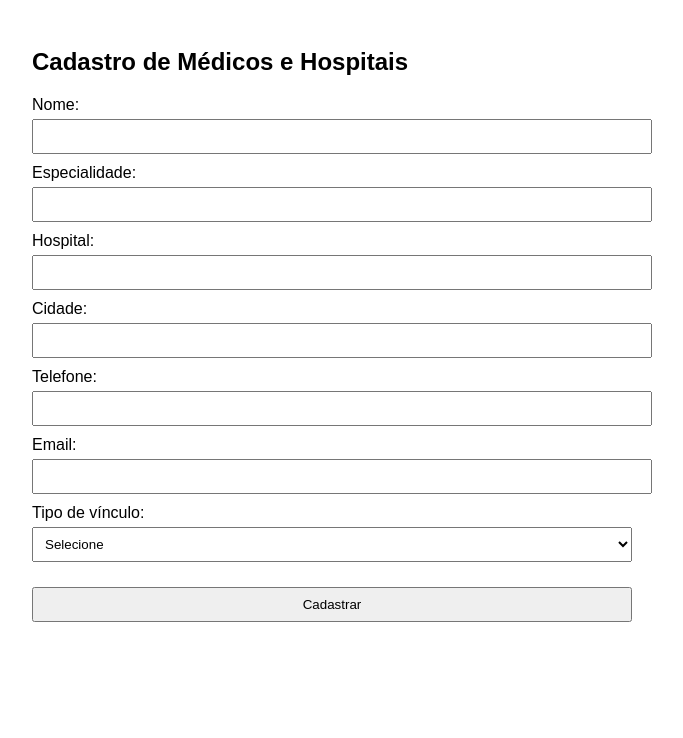
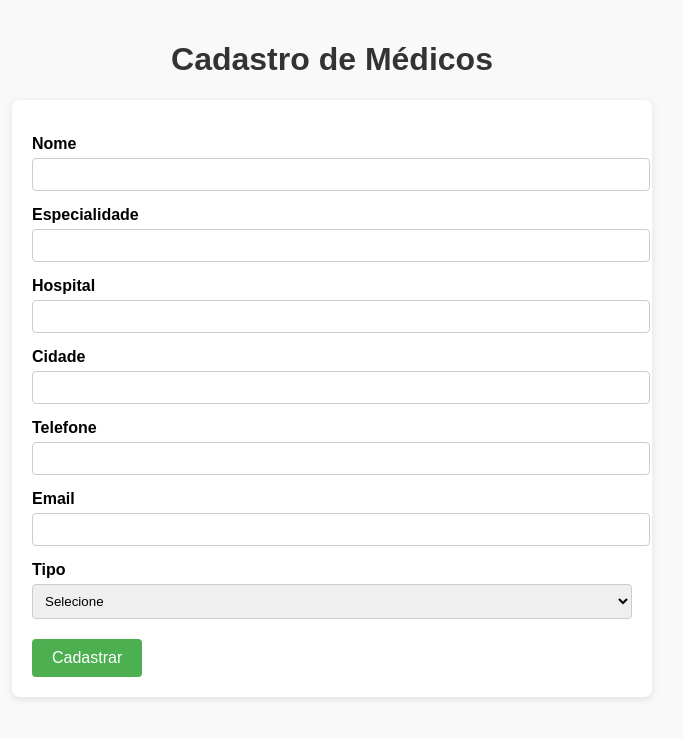
Before and after one commit to held95/cadastromgnet, a plain HTML site: page index.html in a window 1280 px wide. Shown: the whole page, without its empty margins (308-991 px from the left). Drawn offline with Linux system fonts and the light colour scheme.

Commit message:
Update index.html

```diff
--- a/index.html
+++ b/index.html
@@ -1,109 +1,126 @@
 <!DOCTYPE html>
 <html lang="pt-BR">
 <head>
-  <meta charset="UTF-8">
-  <title>Cadastro de Médicos e Hospitais</title>
+  <meta charset="UTF-8" />
+  <meta name="viewport" content="width=device-width, initial-scale=1.0"/>
+  <title>Cadastro de Médicos</title>
   <style>
     body {
       font-family: Arial, sans-serif;
+      background-color: #f9f9f9;
+      margin: 0;
       padding: 20px;
     }
-
-    .container {
+    h1 {
+      text-align: center;
+      color: #333;
+    }
+    form {
       max-width: 600px;
       margin: auto;
+      background: white;
+      padding: 20px;
+      border-radius: 8px;
+      box-shadow: 0 2px 8px rgba(0,0,0,0.1);
     }
-
     label {
       display: block;
-      margin-top: 10px;
+      margin-top: 15px;
+      font-weight: bold;
     }
-
-    input, select, button {
+    input, select {
       width: 100%;
       padding: 8px;
       margin-top: 5px;
+      border-radius: 4px;
+      border: 1px solid #ccc;
+    }
+    button {
+      margin-top: 20px;
+      padding: 10px 20px;
+      background: #4CAF50;
+      color: white;
+      border: none;
+      border-radius: 4px;
+      cursor: pointer;
+      font-size: 16px;
+    }
+    button:hover {
+      background: #45a049;
     }
 
-    .footer {
-      margin-top: 20px;
-      text-align: center;
-    }
-
-    /* Estilo do modal */
-    #modalTermo {
+    /* Modal styles */
+    .modal {
       display: none;
       position: fixed;
+      z-index: 1000;
+      left: 0;
       top: 0;
-      left: 0;
       width: 100%;
       height: 100%;
-      background: rgba(0,0,0,0.6);
-      z-index: 1000;
+      background-color: rgba(0,0,0,0.5);
       justify-content: center;
       align-items: center;
     }
-
-    #modalTermo .modal-content {
-      background: white;
+    .modal-content {
+      background-color: #fff;
+      padding: 30px;
       border-radius: 10px;
-      width: 90%;
-      max-width: 600px;
-      padding: 20px;
-      position: relative;
+      max-width: 500px;
+      text-align: center;
+    }
+    .modal-content iframe {
+      width: 100%;
+      height: 300px;
+      border: none;
+      margin-bottom: 15px;
+    }
+    .modal-content label {
+      display: inline-block;
+      margin: 10px 0;
+      font-weight: normal;
     }
   </style>
 </head>
 <body>
+  <h1>Cadastro de Médicos</h1>
+  <form id="cadastroForm">
+    <label for="nome">Nome</label>
+    <input type="text" id="nome" required />
 
-  <div class="container">
-    <h2>Cadastro de Médicos e Hospitais</h2>
+    <label for="especialidade">Especialidade</label>
+    <input type="text" id="especialidade" required />
 
-    <form id="cadastroForm">
-      <label for="nome">Nome:</label>
-      <input type="text" id="nome" required>
+    <label for="hospital">Hospital</label>
+    <input type="text" id="hospital" required />
 
-      <label for="especialidade">Especialidade:</label>
-      <input type="text" id="especialidade" required>
+    <label for="cidade">Cidade</label>
+    <input type="text" id="cidade" required />
 
-      <label for="hospital">Hospital:</label>
-      <input type="text" id="hospital" required>
+    <label for="telefone">Telefone</label>
+    <input type="text" id="telefone" required />
 
-      <label for="cidade">Cidade:</label>
-      <input type="text" id="cidade" required>
+    <label for="email">Email</label>
+    <input type="email" id="email" required />
 
-      <label for="telefone">Telefone:</label>
-      <input type="text" id="telefone" required>
-
-      <label for="email">Email:</label>
-      <input type="email" id="email" required>
-
-      <label for="tipo">Tipo de vínculo:</label>
+    <label for="tipo">Tipo</label>
     <select id="tipo" required>
       <option value="">Selecione</option>
       <option value="CLT">CLT</option>
       <option value="PJ">PJ</option>
-        <option value="Outros">Outros</option>
     </select>
 
-      <div class="footer">
     <button type="button" onclick="abrirModal()">Cadastrar</button>
-      </div>
   </form>
-  </div>
 
-  <!-- Modal com termo de contrato -->
-  <div id="modalTermo">
+  <!-- Modal -->
+  <div class="modal" id="modalTermo">
     <div class="modal-content">
-      <h3 style="text-align:center;">Termo de Contrato</h3>
-      <iframe src="/termo_contrato.pdf" style="width:100%; height:400px; border:none;"></iframe>
-      <div style="margin-top:15px;">
-        <label><input type="checkbox" id="aceitoTermo"> Aceito os termos de contrato</label>
-      </div>
-      <div style="text-align:center; margin-top:20px;">
-        <button onclick="confirmarCadastro()">Cadastrar</button>
-        <button onclick="fecharModal()" style="margin-left: 10px; background-color: #ccc; color: black;">Cancelar</button>
-      </div>
+      <h3>Termo de Contrato</h3>
+      <iframe src="https://cadastromgnet.vercel.app/ESTATUTO.pdf"></iframe>
+      <label><input type="checkbox" id="aceitoTermo" /> Aceito os termos de contrato</label><br/>
+      <button onclick="confirmarCadastro()">Confirmar Cadastro</button>
+      <button onclick="fecharModal()" style="background: #ccc; margin-left: 10px;">Cancelar</button>
     </div>
   </div>
 
@@ -141,8 +158,6 @@
       }
 
       alert("Cadastro realizado com sucesso!");
-
-      // Aqui você pode integrar com backend ou Google Apps Script
       document.getElementById("cadastroForm").reset();
     }
   </script>
```
Lines whose indentation alone changed are shown as unchanged.
